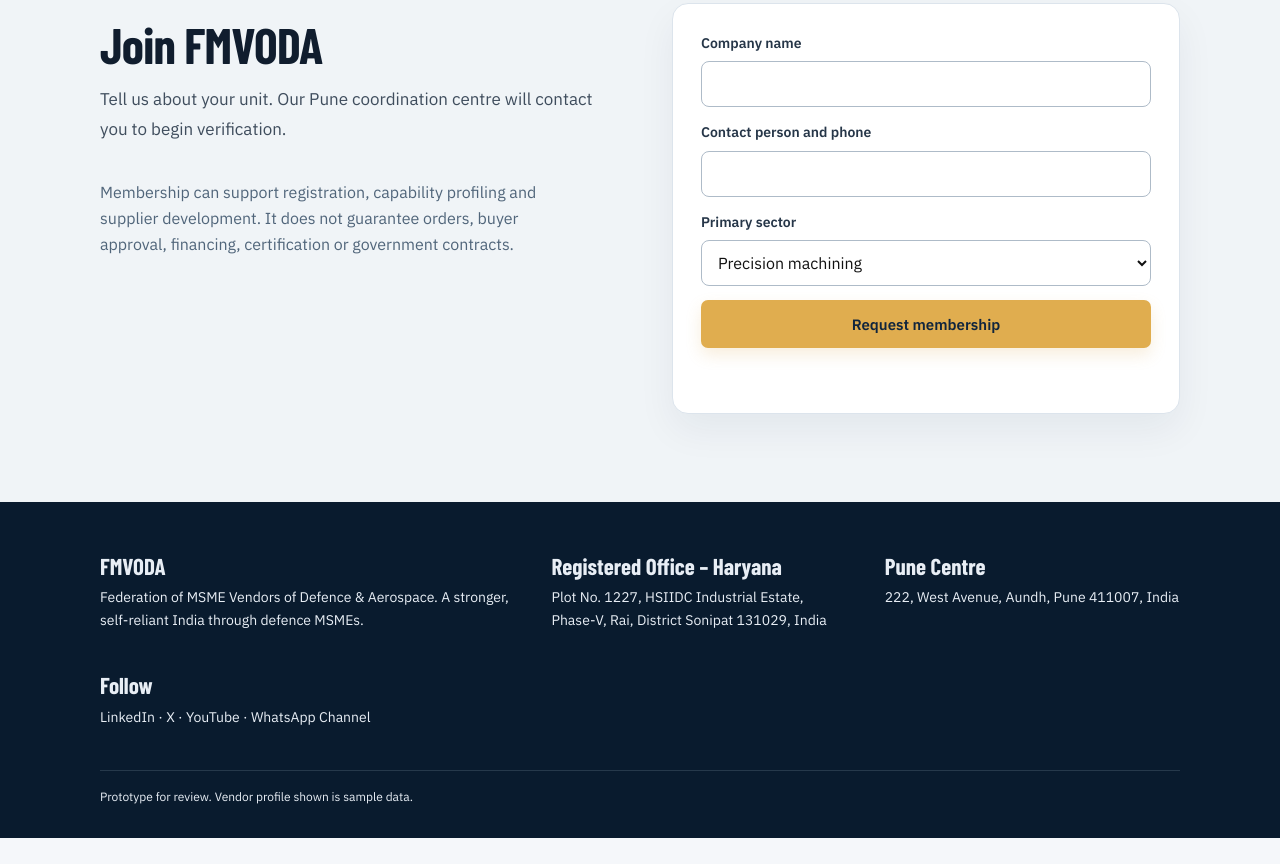
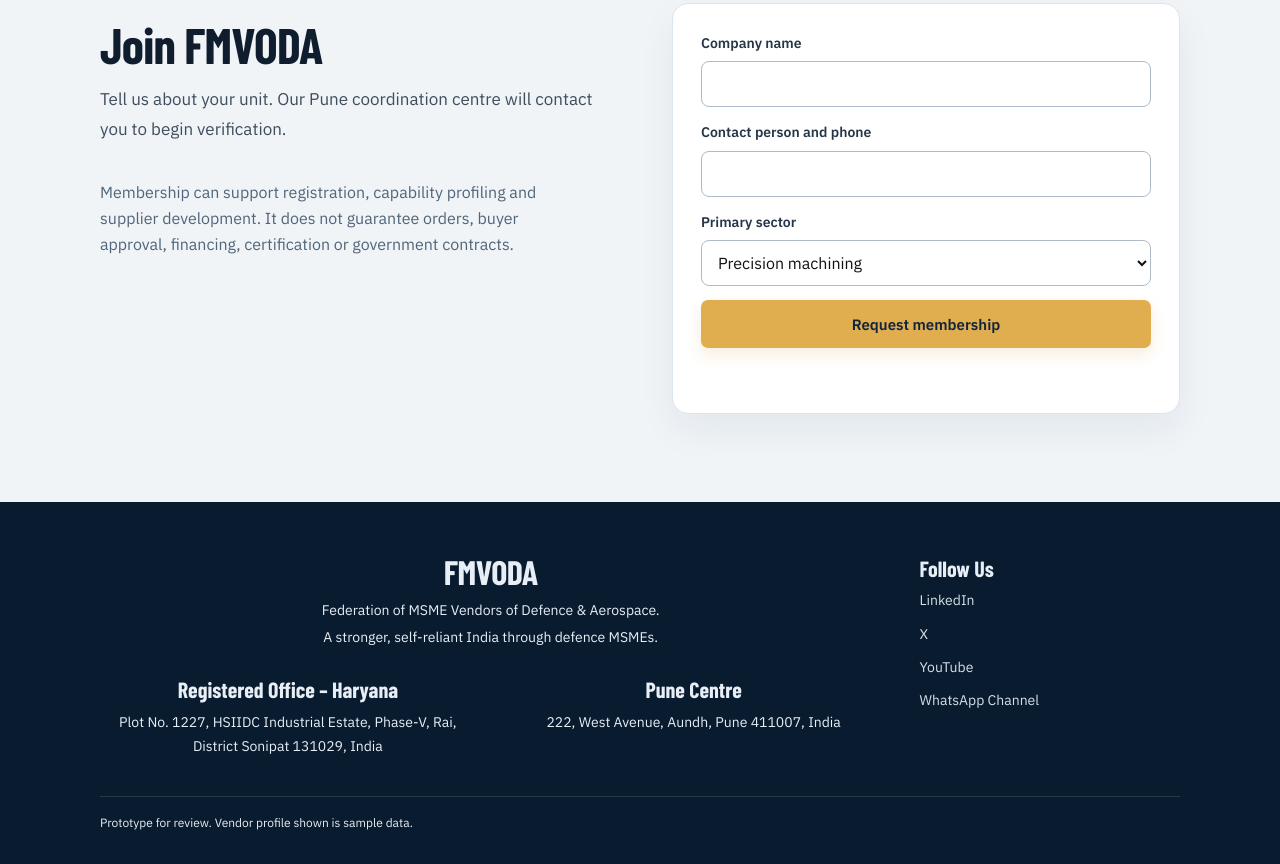
Before and after one commit to bhushanp9/fmvoda-website, a plain HTML site: page index.html in a window 1280 px wide. Shown: the part 2799-3663 px from the top of the page. Before the commit the page ends 3637 px from the top, so only its background shows below. Drawn offline with nearby package versions, Linux system fonts and the light colour scheme.

Commit message:
Implement footer layout with brand and contact details
Added a new footer layout with brand, address, and social links.

```diff
--- a/index.html
+++ b/index.html
@@ -184,6 +184,119 @@ button,.btn{opacity:1!important}
 }
 </style>
 
+
+
+<style id="fmvoda-footer-layout1">
+/* FMVODA footer — Layout 1: centred brand and office details on the left, social links on the right. */
+.fmvoda-footer {
+  background: #091b2e;
+  color: #e8eef5;
+  padding: 52px 0 30px;
+}
+.fmvoda-footer .footer-layout1 {
+  display: grid;
+  grid-template-columns: minmax(0, 3fr) minmax(150px, 1fr);
+  gap: 38px;
+  align-items: start;
+}
+.fmvoda-footer .footer-layout1__left {
+  min-width: 0;
+}
+.fmvoda-footer .footer-layout1__brand {
+  text-align: center;
+  margin: 0 auto 30px;
+}
+.fmvoda-footer .footer-layout1__brand h2 {
+  max-width: none;
+  margin: 0 0 9px;
+  color: #fff;
+  font-size: 34px;
+}
+.fmvoda-footer .footer-layout1__brand p {
+  margin: 4px 0;
+  color: #d6e0ea;
+}
+.fmvoda-footer .footer-layout1__addresses {
+  display: grid;
+  grid-template-columns: repeat(2, minmax(0, 1fr));
+  gap: 30px;
+}
+.fmvoda-footer .footer-layout1__address {
+  text-align: center;
+  min-width: 0;
+}
+.fmvoda-footer .footer-layout1__address h3,
+.fmvoda-footer .footer-layout1__social h3 {
+  color: #fff;
+  font-size: 22px;
+  margin: 0 0 9px;
+}
+.fmvoda-footer .footer-layout1__address p {
+  color: #d6e0ea;
+  line-height: 1.7;
+  margin: 0;
+  overflow-wrap: anywhere;
+}
+.fmvoda-footer .footer-layout1__social {
+  padding-top: 3px;
+}
+.fmvoda-footer .footer-layout1__social ul {
+  list-style: none;
+  margin: 0;
+  padding: 0;
+  display: grid;
+  gap: 11px;
+}
+.fmvoda-footer .footer-layout1__social li,
+.fmvoda-footer .footer-layout1__social span {
+  color: #d6e0ea;
+}
+.fmvoda-footer .footer-layout1__social span {
+  display: inline-block;
+  text-decoration: none;
+}
+.fmvoda-footer .footer-layout1__social span:hover {
+  color: #e0ad4f;
+}
+.fmvoda-footer .footer-layout1 .fine {
+  grid-column: 1 / -1;
+  border-top: 1px solid #26394b;
+  padding-top: 16px;
+  margin: 0;
+  color: #c4d0dc;
+  font-size: 12px;
+  line-height: 1.7;
+}
+@media (max-width: 860px) {
+  .fmvoda-footer .footer-layout1 {
+    grid-template-columns: minmax(0, 1fr) minmax(130px, .55fr);
+    gap: 28px;
+  }
+}
+@media (max-width: 600px) {
+  .fmvoda-footer .footer-layout1 {
+    grid-template-columns: 1fr;
+    gap: 26px;
+  }
+  .fmvoda-footer .footer-layout1__brand {
+    margin-bottom: 24px;
+  }
+  .fmvoda-footer .footer-layout1__addresses {
+    grid-template-columns: 1fr;
+    gap: 20px;
+  }
+  .fmvoda-footer .footer-layout1__social {
+    text-align: center;
+  }
+  .fmvoda-footer .footer-layout1__social ul {
+    gap: 9px;
+  }
+  .fmvoda-footer .footer-layout1 .fine {
+    grid-column: 1;
+  }
+}
+</style>
+
 </head>
 <body>
 <svg width="0" height="0" style="position:absolute" aria-hidden="true"><symbol id="mark" viewBox="0 0 48 48"><polygon points="24,2 43,13 43,35 24,46 5,35 5,13" fill="var(--hex,#0E2238)" stroke="#C8963E" stroke-width="2"/><polygon points="24,9 36,31 24,25 12,31" fill="#C8963E"/><rect x="17" y="35" width="14" height="2" fill="#E8741E"/><rect x="17" y="37.7" width="14" height="2" fill="#fff"/><rect x="17" y="40.4" width="14" height="2" fill="#1E7A44"/></symbol></svg>
@@ -251,20 +364,40 @@ button,.btn{opacity:1!important}
 </div></section>
 </main>
 
-<footer><div class="wrap">
-<div><h3>FMVODA</h3><p>Federation of MSME Vendors of Defence &amp; Aerospace. A stronger, self-reliant India through defence MSMEs.</p></div>
-<div>
+<footer class="fmvoda-footer">
+  <div class="wrap footer-layout1">
+    <div class="footer-layout1__left">
+      <div class="footer-layout1__brand">
+        <h2>FMVODA</h2>
+        <p>Federation of MSME Vendors of Defence &amp; Aerospace.</p>
+        <p>A stronger, self-reliant India through defence MSMEs.</p>
+      </div>
+
+      <div class="footer-layout1__addresses">
+        <div class="footer-layout1__address">
           <h3>Registered Office – Haryana</h3>
           <p>Plot No. 1227, HSIIDC Industrial Estate, Phase-V, Rai, District Sonipat 131029, India</p>
         </div>
-
-<div>
+        <div class="footer-layout1__address">
           <h3>Pune Centre</h3>
           <p>222, West Avenue, Aundh, Pune 411007, India</p>
         </div>
-<div><h3>Follow</h3><p>LinkedIn · X · YouTube · WhatsApp Channel</p></div>
+      </div>
+    </div>
+
+    <div class="footer-layout1__social">
+      <h3>Follow Us</h3>
+      <ul>
+        <li><span>LinkedIn</span></li>
+        <li><span>X</span></li>
+        <li><span>YouTube</span></li>
+        <li><span>WhatsApp Channel</span></li>
+      </ul>
+    </div>
+
     <div class="fine">Prototype for review. Vendor profile shown is sample data.</div>
-</div></footer>
+  </div>
+</footer>
 
 <script>
 const cells=[
```
Lines whose indentation alone changed are shown as unchanged.
